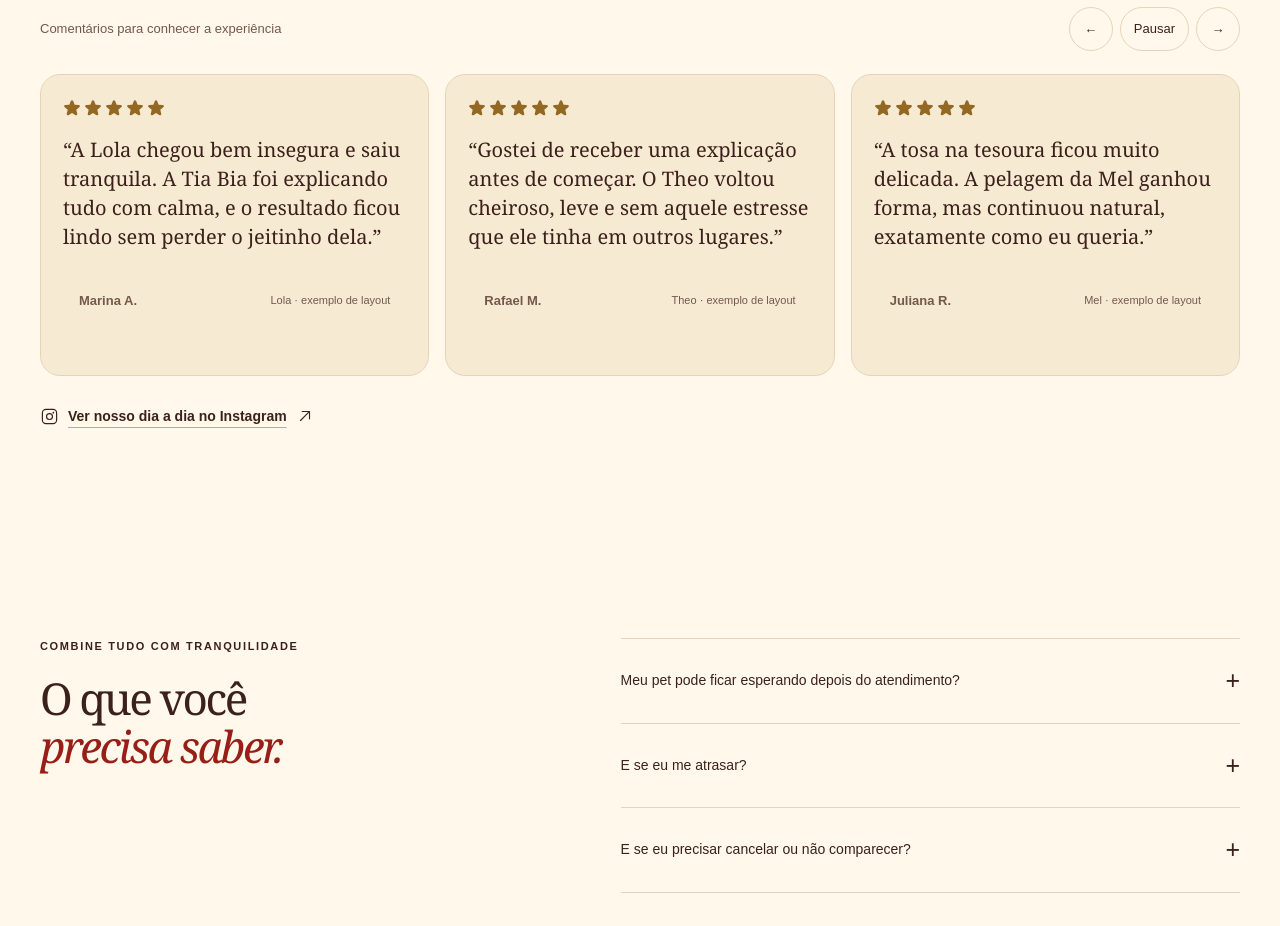
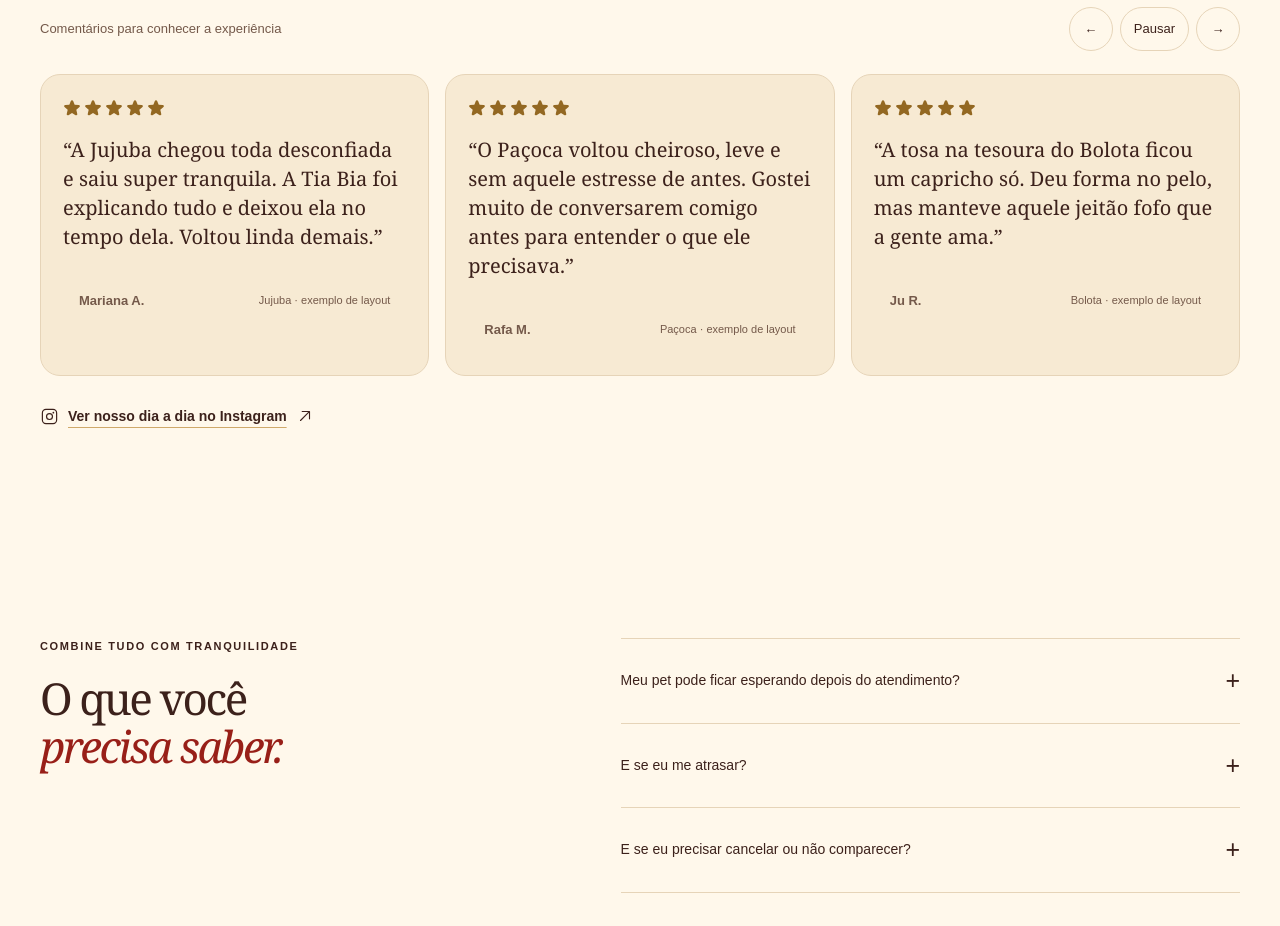
Before and after one commit to barcelos-lucas/doggie-lp, a React (Vite) app: page / in a window 1280 px wide. Shown: the part 6680-7606 px from the top of the page. Built offline with nearby package versions, Linux system fonts and the light colour scheme.

Commit message:
refine: abrasileirar depoimentos de pets

```diff
--- a/src/content.js
+++ b/src/content.js
@@ -126,15 +126,15 @@ export const reviewsProfileUrl = '';
 // Textos de demonstração para validar o layout enquanto as avaliações reais são reunidas.
 // Não publicar como prova social: substitua por reviews antes do lançamento.
 export const reviewExamples = [
-  { name: 'Marina A.', pet: 'Lola', rating: 5, text: 'A Lola chegou bem insegura e saiu tranquila. A Tia Bia foi explicando tudo com calma, e o resultado ficou lindo sem perder o jeitinho dela.' },
-  { name: 'Rafael M.', pet: 'Theo', rating: 5, text: 'Gostei de receber uma explicação antes de começar. O Theo voltou cheiroso, leve e sem aquele estresse que ele tinha em outros lugares.' },
-  { name: 'Juliana R.', pet: 'Mel', rating: 5, text: 'A tosa na tesoura ficou muito delicada. A pelagem da Mel ganhou forma, mas continuou natural, exatamente como eu queria.' },
-  { name: 'Camila S.', pet: 'Nina', rating: 5, text: 'Meu maior medo era a Nina ficar nervosa. O atendimento individual fez toda diferença e ela voltou para casa super bem.' },
-  { name: 'Felipe G.', pet: 'Bento', rating: 5, text: 'O horário reservado só para o Bento deixou tudo mais tranquilo. Atendimento cuidadoso, pontual e com muita atenção aos detalhes.' },
-  { name: 'Carol P.', pet: 'Frida', rating: 5, text: 'A Frida precisava de uma escovação mais cuidadosa e a Tia Bia explicou o que seria melhor para o pelo dela. Ficou macio e soltinho.' },
-  { name: 'Luana C.', pet: 'Ozzy', rating: 5, text: 'Desde a primeira conversa senti confiança. Fizeram perguntas sobre a rotina dele e entregaram um cuidado muito mais personalizado.' },
-  { name: 'André V.', pet: 'Chico', rating: 5, text: 'O pelo do Chico voltou muito mais fácil de cuidar em casa. Além do banho, recebemos orientações simples que ajudaram bastante.' },
-  { name: 'Priscila L.', pet: 'Maya', rating: 5, text: 'A Maya ficou uma fofura e o acabamento ficou impecável. Adorei o cuidado em respeitar o que a pelagem dela permitia.' },
+  { name: 'Mariana A.', pet: 'Jujuba', rating: 5, text: 'A Jujuba chegou toda desconfiada e saiu super tranquila. A Tia Bia foi explicando tudo e deixou ela no tempo dela. Voltou linda demais.' },
+  { name: 'Rafa M.', pet: 'Paçoca', rating: 5, text: 'O Paçoca voltou cheiroso, leve e sem aquele estresse de antes. Gostei muito de conversarem comigo antes para entender o que ele precisava.' },
+  { name: 'Ju R.', pet: 'Bolota', rating: 5, text: 'A tosa na tesoura do Bolota ficou um capricho só. Deu forma no pelo, mas manteve aquele jeitão fofo que a gente ama.' },
+  { name: 'Cami S.', pet: 'Nina', rating: 5, text: 'Eu morria de medo da Nina ficar nervosa, mas o atendimento individual fez toda diferença. Ela voltou para casa bem e toda cheirosa.' },
+  { name: 'Felipe G.', pet: 'Trovão', rating: 5, text: 'Ter um horário só para o Trovão deixou tudo mais sossegado. Atendimento pontual, cuidadoso e com atenção em cada detalhe.' },
+  { name: 'Carol P.', pet: 'Pipoca', rating: 5, text: 'A Pipoca estava com o pelo bem embaraçado e a Tia Bia explicou o melhor caminho. Ficou macio, soltinho e sem judiar dela.' },
+  { name: 'Lu C.', pet: 'Cacau', rating: 5, text: 'Já na primeira conversa senti confiança. Perguntaram da rotina da Cacau e cuidaram dela de um jeito muito mais personalizado.' },
+  { name: 'André V.', pet: 'Chico', rating: 5, text: 'O pelo do Chico ficou muito mais fácil de cuidar em casa. As dicas que recebemos depois do banho ajudaram de verdade.' },
+  { name: 'Pri L.', pet: 'Xodó', rating: 5, text: 'O Xodó ficou uma fofura e o acabamento ficou impecável. Adorei o cuidado de respeitar o que o pelo dele permitia.' },
 ];
 
 export const faqs = [
```
